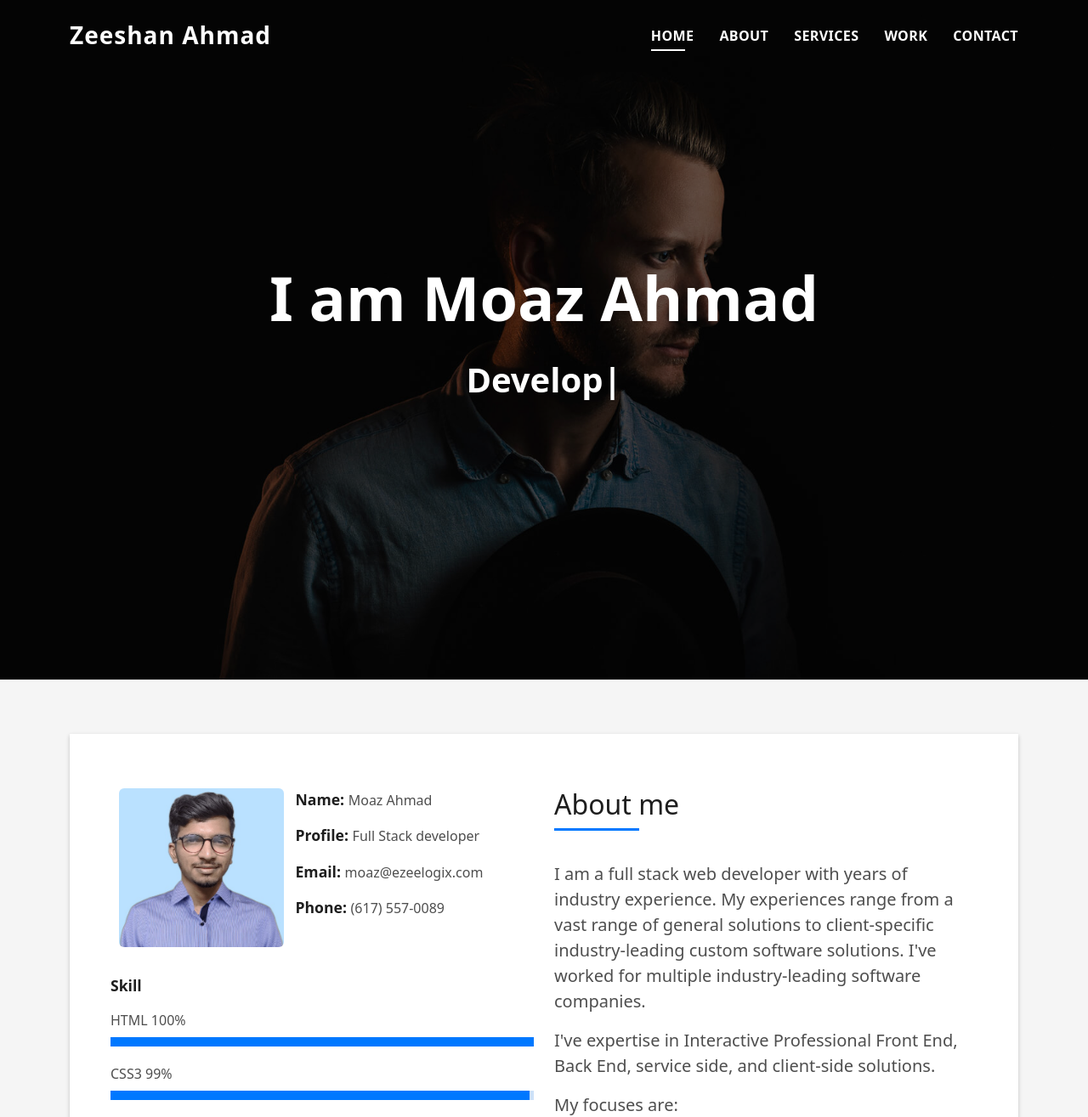
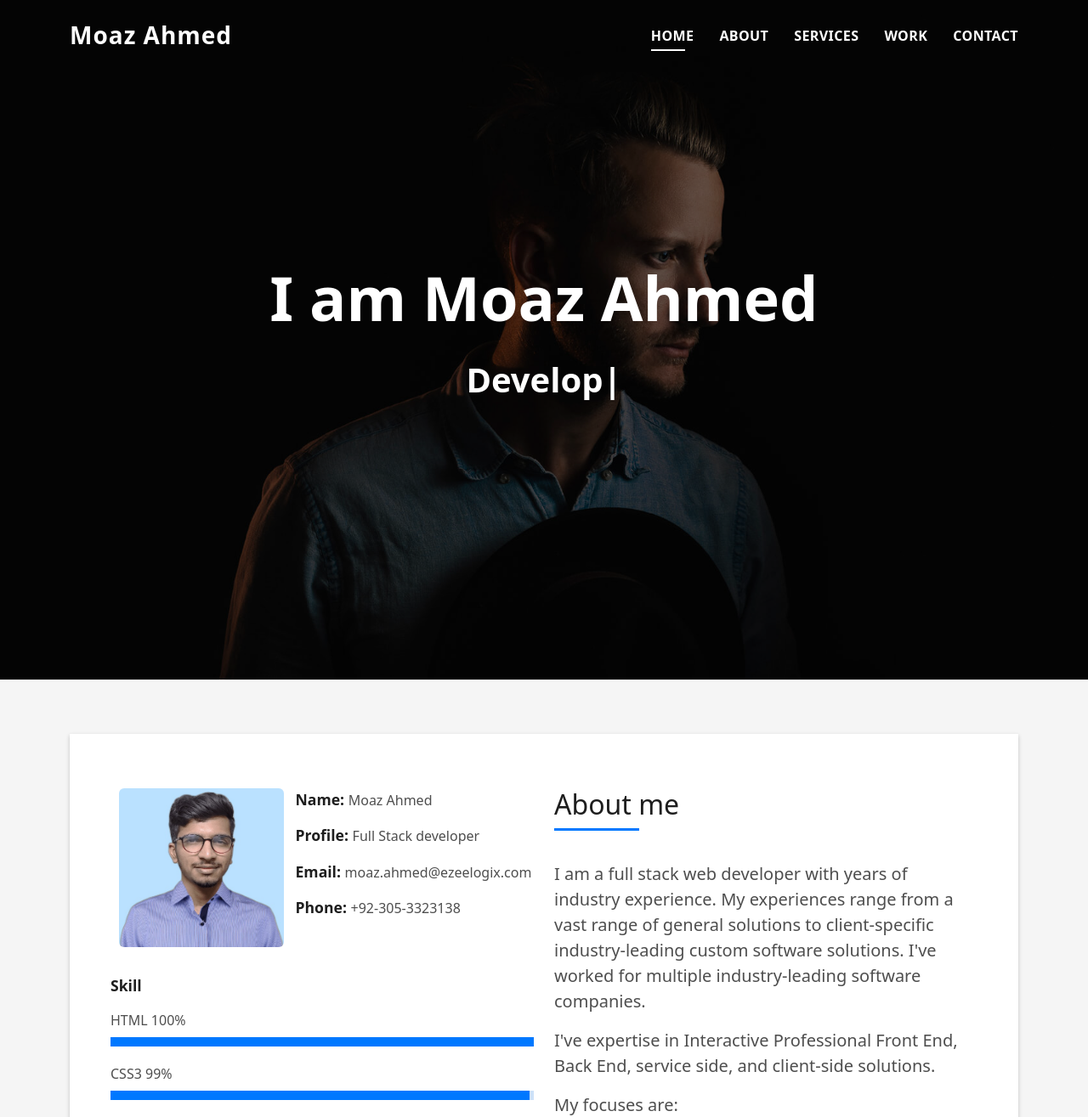
Before and after one commit to moaz-ze69/me, a plain HTML site: page index.html in a window 1280 px wide. Shown: the top 1315 px of the page at 85% size. Drawn offline with Linux system fonts and the light colour scheme.

Commit message:
Update index.html

```diff
--- a/index.html
+++ b/index.html
@@ -4,7 +4,7 @@
     <meta charset="utf-8" />
     <meta content="width=device-width, initial-scale=1.0" name="viewport" />
 
-    <title>Moaz Ahmad - Index</title>
+    <title>Moaz Ahmed - Index</title>
     <meta content="" name="description" />
     <meta content="" name="keywords" />
 
@@ -38,7 +38,7 @@
     <!-- ======= Header ======= -->
     <header id="header" class="fixed-top">
       <div class="container d-flex align-items-center justify-content-between">
-        <h1 class="logo"><a href="index.html">Zeeshan Ahmad</a></h1>
+        <h1 class="logo"><a href="index.html">Moaz Ahmed</a></h1>
         <!-- Uncomment below if you prefer to use an image logo -->
         <!-- <a href="index.html" class="logo"><img src="assets/img/logo.png" alt="" class="img-fluid"></a>-->
 
@@ -68,7 +68,7 @@
       <div class="hero-content display-table">
         <div class="table-cell">
           <div class="container">
-            <h1 class="hero-title mb-4">I am Moaz Ahmad</h1>
+            <h1 class="hero-title mb-4">I am Moaz Ahmed</h1>
             <p class="hero-subtitle">
               <span
                 class="typed"
@@ -104,7 +104,7 @@
                         <div class="about-info">
                           <p>
                             <span class="title-s">Name: </span>
-                            <span>Moaz Ahmad</span>
+                            <span>Moaz Ahmed</span>
                           </p>
                           <p>
                             <span class="title-s">Profile: </span>
@@ -112,11 +112,11 @@
                           </p>
                           <p>
                             <span class="title-s">Email: </span>
-                            <span>moaz@ezeelogix.com</span>
+                            <span>moaz.ahmed@ezeelogix.com</span>
                           </p>
                           <p>
                             <span class="title-s">Phone: </span>
-                            <span>(617) 557-0089</span>
+                            <span>+92-305-3323138</span>
                           </p>
                         </div>
                       </div>
@@ -727,7 +727,7 @@
                         think you need my help with something or just fancy
                         saying hey, then get in touch.
                       </p>
-                      <a class="mt-4" href="mailto:moaz@ezeelogix.com">
+                      <a class="mt-4" href="mailto:moaz.ahmed@ezeelogix.com">
                         <button
                           type="submit"
                           class="button button-a button-big button-rouded"
@@ -743,7 +743,7 @@
                           PK 54782
                         </li>
                         <li>
-                          <span class="bi bi-phone"></span> 1 832 460 1009
+                          <span class="bi bi-phone"></span> +92-305-3323138
                         </li>
                         <li>
                           <span class="bi bi-envelope"></span>
```
